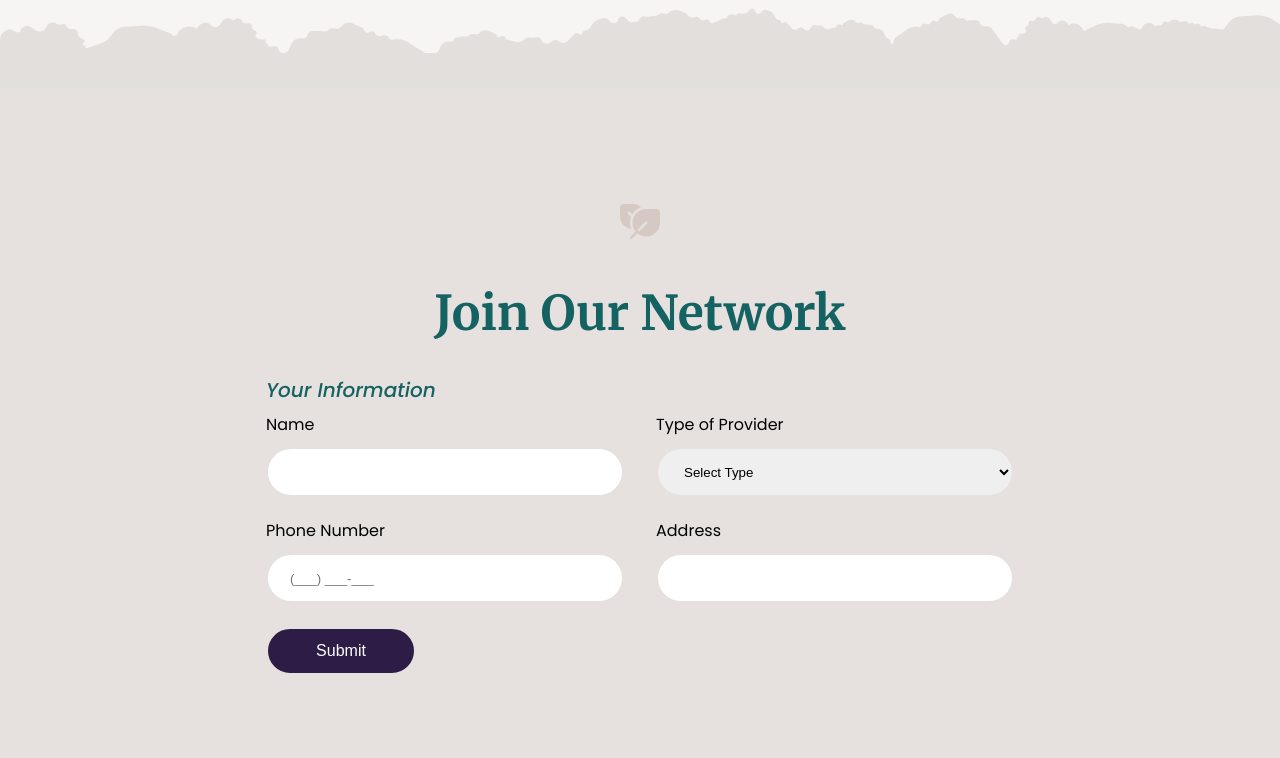
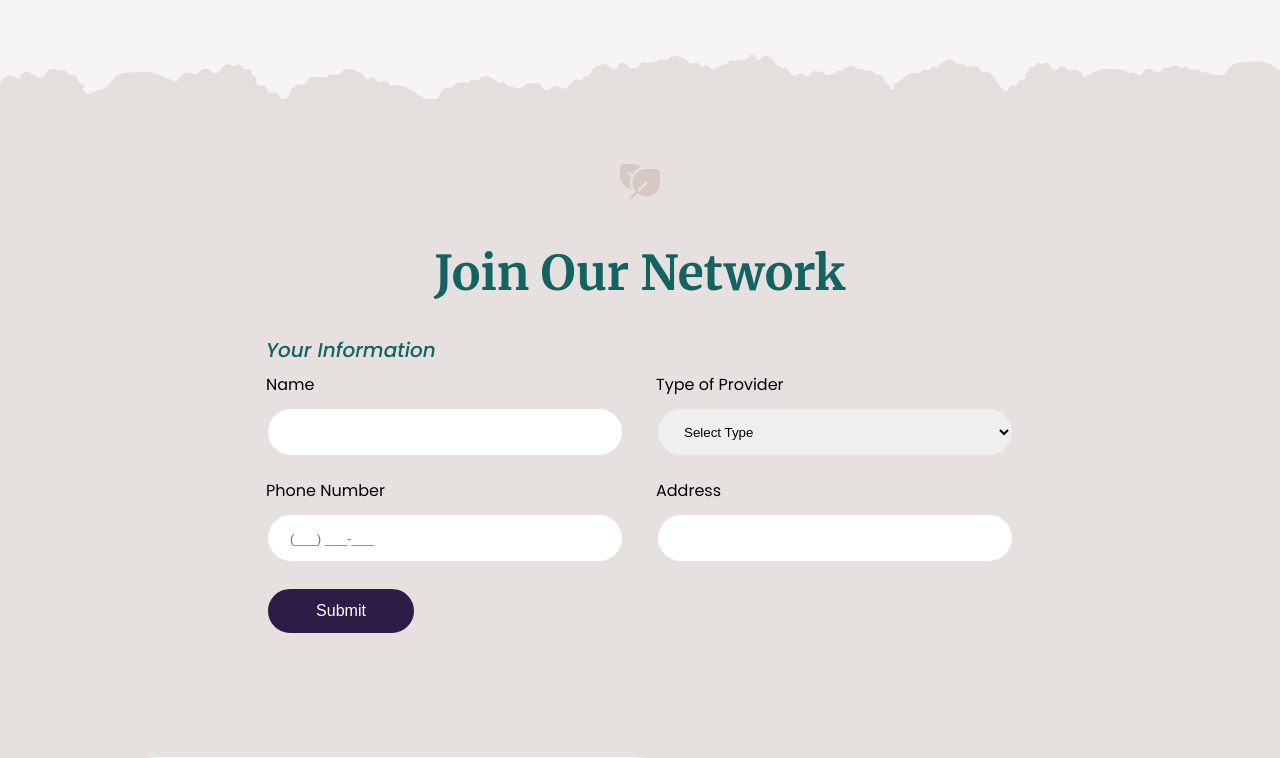
Before and after one commit to ladybird007/canopy, a website: page provider.html in a window 1280 px wide. Shown: the part 1182-1940 px from the top of the page. Drawn offline with Linux system fonts and the light colour scheme.

Commit message:
provider

```diff
--- a/provider.html
+++ b/provider.html
@@ -115,15 +115,8 @@
 
     </div><!-- .container -->
 
-    <div class="gradient-bg torn-edge torn-edge--grey">
+    <div class="contact-us contact-us--torn torn-edge torn-edge--grey">
       <div class="container">
-
-      </div><!-- .container -->
-    </div>
-
-    <div class="contact-us">
-      <div class="container">
-
         <div class="nominate-provider">
           <div class="text-center">
               <img class="title-leaf" src="img/icons/leaf.svg" alt="">
--- a/scss/style.scss
+++ b/scss/style.scss
@@ -1739,6 +1739,9 @@
 
 .contact-us {
   background-color: $grey;
+  &--torn {
+    background-color: #E6E0DE;
+  }
   @media (max-width: 767px) {
     padding-top: 54px;
     padding-bottom: 70px;
@@ -1754,6 +1757,10 @@
   @media (min-width: 1280px) {
     padding-top: 116px;
     padding-bottom: 116px;
+    &--torn {
+      padding-top: 30px;
+      margin-top: 136px;
+    }
   }
 
   &__info {
```
Also changed, not shown: css/style.css.
